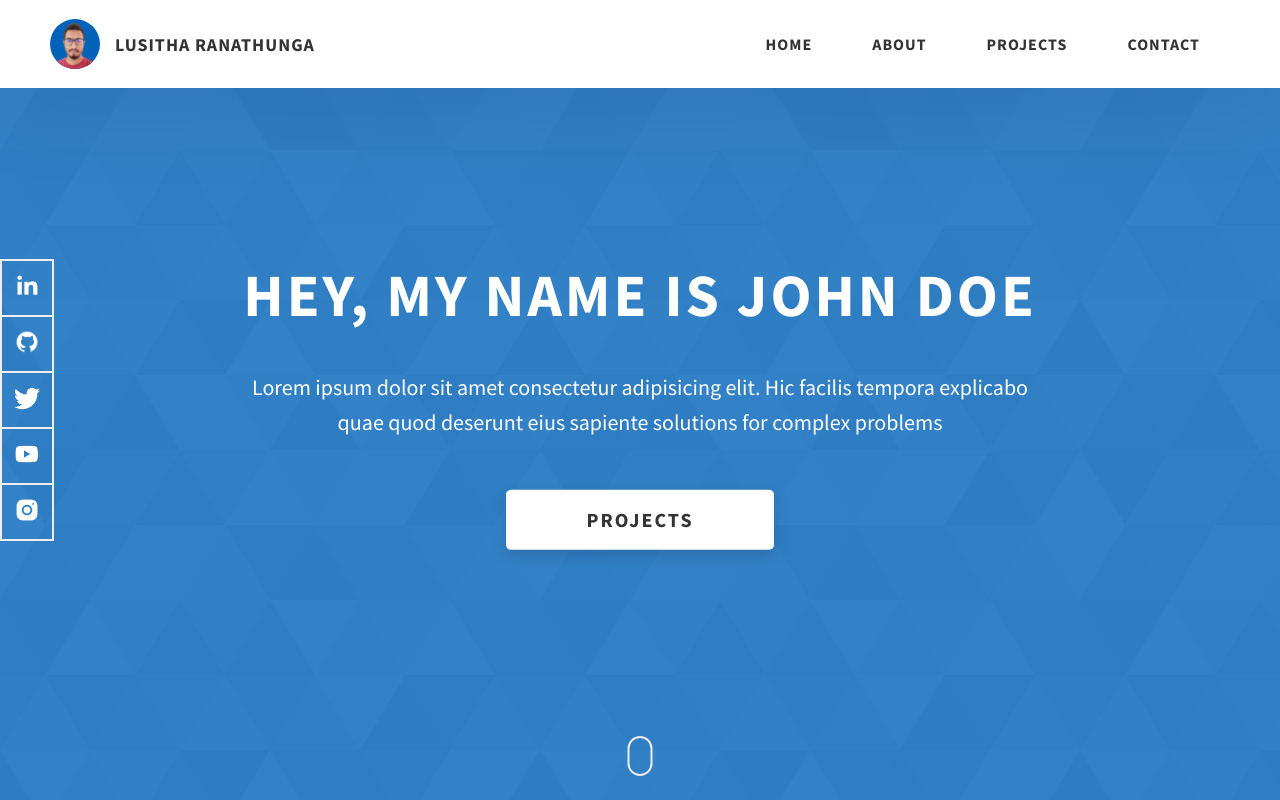
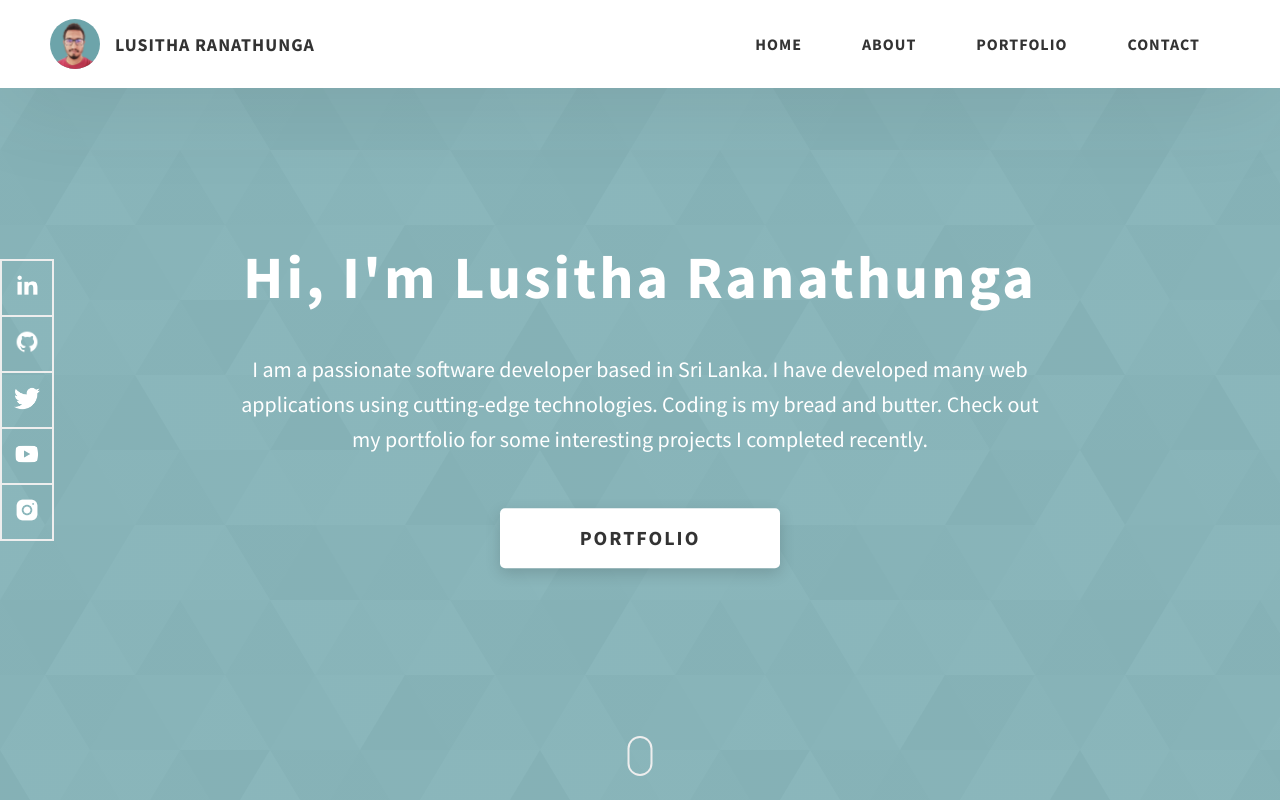
Before and after one commit to rlusitha/rlusitha.github.io, a website: page index.html in a window 1280 px wide. Shown: the top 800 px of the page. Drawn offline with Linux system fonts and the light colour scheme.

Commit message:
Hero section half completed

```diff
--- a/index.html
+++ b/index.html
@@ -39,7 +39,7 @@
             </li>
             <li class="header__link-wrapper">
               <a href="./index.html#projects" class="header__link">
-                Projects
+                Portfolio
               </a>
             </li>
             <li class="header__link-wrapper">
@@ -72,7 +72,7 @@
             </li>
 
             <li class="header__sm-menu-link">
-              <a href="./index.html#projects"> Projects </a>
+              <a href="./index.html#projects"> Portfolio </a>
             </li>
 
             <li class="header__sm-menu-link">
@@ -84,16 +84,14 @@
     </header>
     <section class="home-hero">
       <div class="home-hero__content">
-        <h1 class="heading-primary">Hey, My name is John Doe</h1>
+        <h1 class="heading-primary">Hi, I'm Lusitha Ranathunga</h1>
         <div class="home-hero__info">
           <p class="text-primary">
-            Lorem ipsum dolor sit amet consectetur adipisicing elit. Hic facilis
-            tempora explicabo quae quod deserunt eius sapiente solutions for
-            complex problems
+            I am a passionate software developer based in Sri Lanka. I have developed many web applications using cutting-edge technologies. Coding is my bread and butter. Check out my portfolio for some interesting projects I completed recently.
           </p>
         </div>
         <div class="home-hero__cta">
-          <a href="./#projects" class="btn btn--bg">Projects</a>
+          <a href="./#projects" class="btn btn--bg">Portfolio</a>
         </div>
       </div>
       <div class="home-hero__socials">
@@ -389,7 +387,7 @@
             </div>
           </div>
           <div class="main-footer__row main-footer__row-2">
-            <h4 class="heading heading-sm text-lt">John Doe</h4>
+            <h4 class="heading heading-sm text-lt">Lusitha Ranathunga</h4>
             <p class="main-footer__short-desc">
               Lorem ipsum dolor sit amet consectetur adipisicing elit facilis
               tempora explicabo quae quod deserunt
@@ -399,10 +397,7 @@
 
         <!-- If you give me some credit or shoutout here by linking to my website, then it will be a big thing for me and will help me a lot :) -->
         <div class="main-footer__lower">
-          &copy; Copyright 2021. Made by
-          <a rel="noreferrer" target="_blank" href="https://rammaheshwari.com"
-            >Ram Maheshwari</a
-          >
+          &copy; Copyright 2024. Made by Lusitha Ranathunga
         </div>
       </div>
     </footer>
--- a/sass/abstracts/_utilities.scss
+++ b/sass/abstracts/_utilities.scss
@@ -1,6 +1,6 @@
 .heading-primary {
   font-size: 6rem;
-  text-transform: uppercase;
+  text-transform: capitalize;
   letter-spacing: 3px;
   text-align: center;
   @include respond(phone) {
--- a/sass/abstracts/_variables.scss
+++ b/sass/abstracts/_variables.scss
@@ -1,3 +1,4 @@
-$themeClrPrimary: #0062b9;
+$themeClrPrimary: #6DA4AA;
+// $themeClrPrimary: #0062b9;
 
 $commonBorderRadius: 5px;
```
Also changed, not shown: css/style.css, 1 other file.
